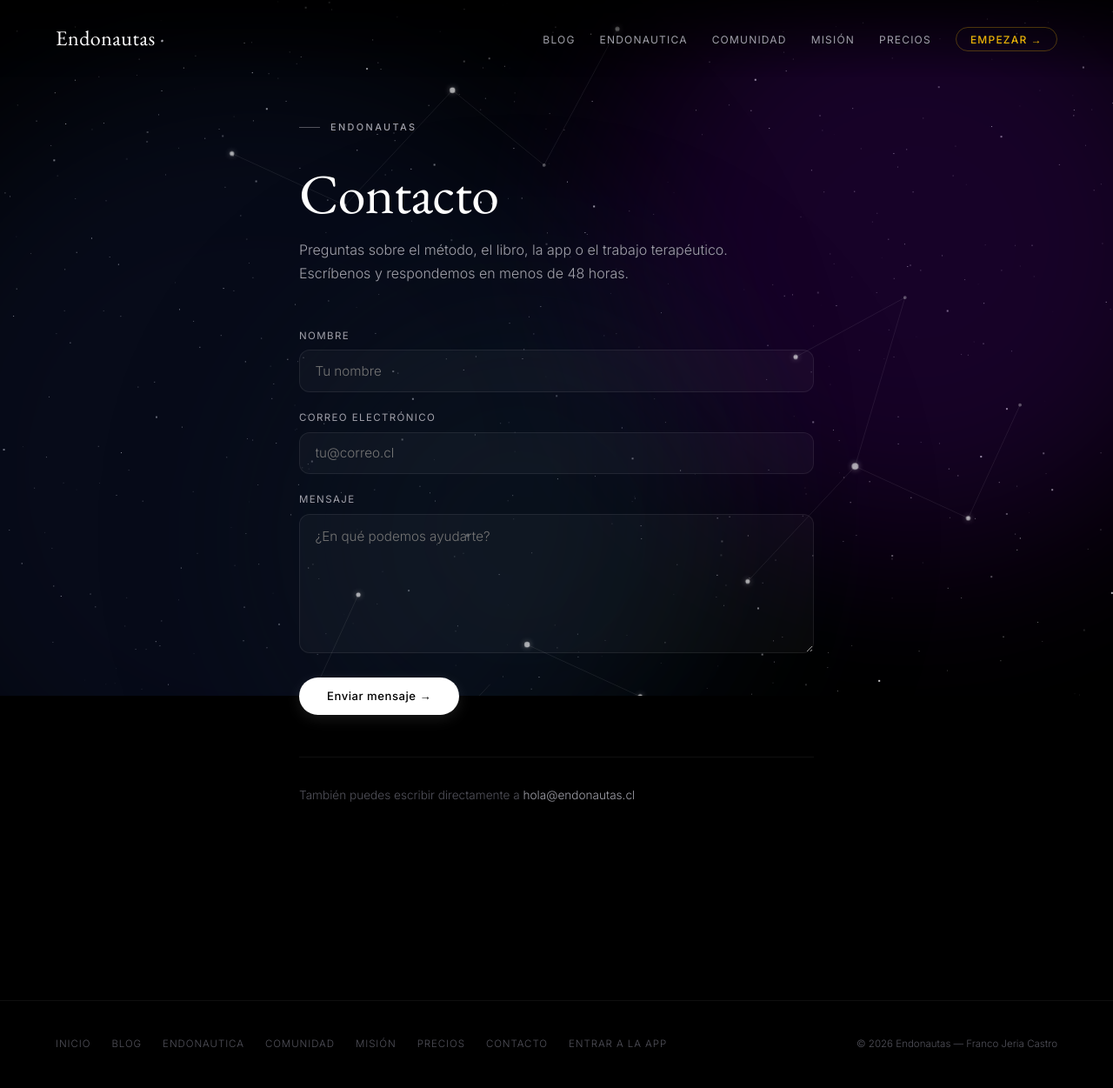
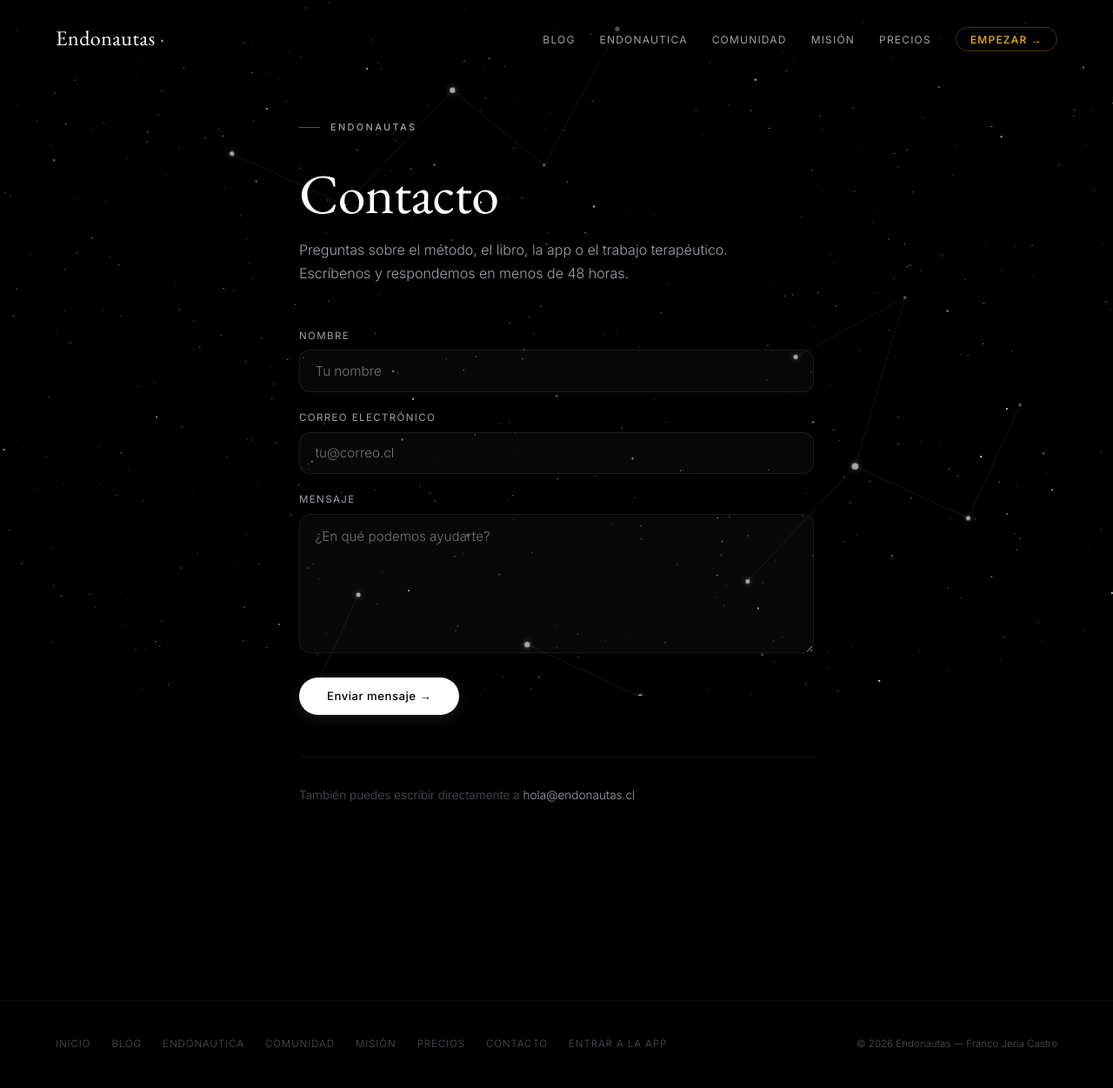
Before and after one commit to jeria88/blog-endonautas, a Django app: page /contacto/ in a window 1280 px wide. Shown: the whole page at 87% size. Run offline with Django 5.2, Linux system fonts and the light colour scheme.

Commit message:
fix: fondo negro puro — eliminar blobs aurora púrpura/azul
Los blobs aurora-1 (#3b0764, opacity 0.4) y aurora-2/3 causaban un
tinte púrpura/azul visible sobre el fondo negro. Opacidad a 0.

Co-Authored-By: Claude Sonnet 4.6 <noreply@anthropic.com>

```diff
--- a/templates/base_editorial.html
+++ b/templates/base_editorial.html
@@ -78,9 +78,9 @@
       pointer-events: none;
       animation: aFloat 22s infinite alternate ease-in-out;
     }
-    .aurora-1 { top: -10%; right: -10%; width: 700px; height: 700px; background: #3b0764; opacity: 0.4; }
-    .aurora-2 { bottom: -20%; left: -10%; width: 900px; height: 900px; background: #172554; opacity: 0.3; animation-delay: -6s; }
-    .aurora-3 { top: 40%; left: 30%; width: 500px; height: 500px; background: #0f2027; opacity: 0.3; animation-delay: -11s; }
+    .aurora-1 { top: -10%; right: -10%; width: 700px; height: 700px; background: #0a0a0a; opacity: 0.0; }
+    .aurora-2 { bottom: -20%; left: -10%; width: 900px; height: 900px; background: #0a0a0a; opacity: 0.0; animation-delay: -6s; }
+    .aurora-3 { top: 40%; left: 30%; width: 500px; height: 500px; background: #0a0a0a; opacity: 0.0; animation-delay: -11s; }
 
     @keyframes aFloat {
       0%   { transform: translate(0,0) scale(1); }
```
